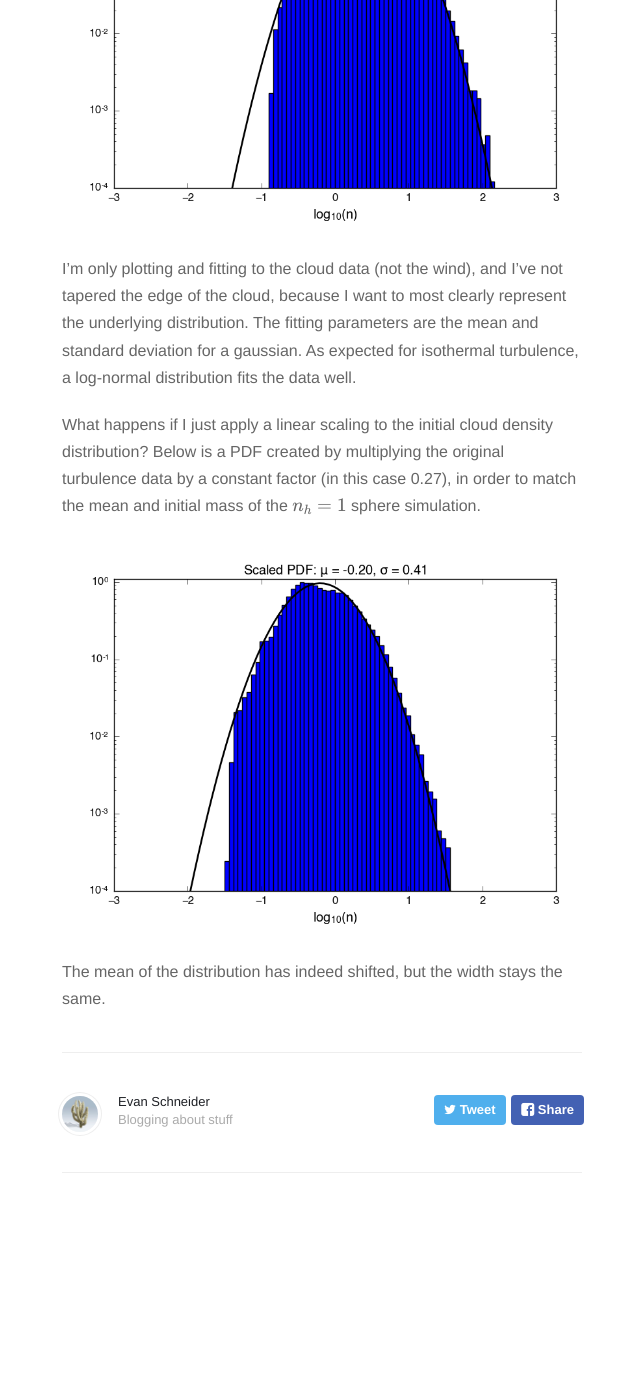
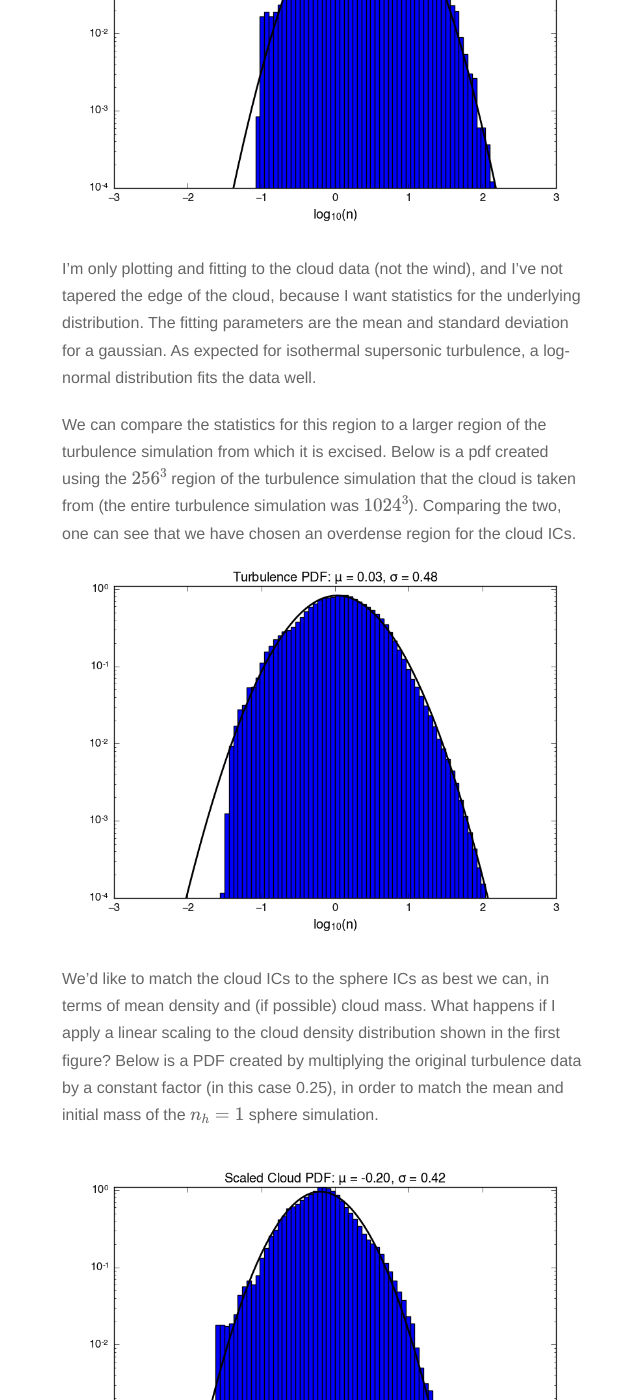
Before and after one commit to evaneschneider/site, a Jekyll site: the page built from _posts/2016-4-13-Cloud_PDFs.markdown, in a window 1280 px wide and 1400 px high, scrolled down 1121 px. Shown: the whole window, without its empty margins (318-958 px from the left). Built offline with Jekyll 4.4.1, drawn with Linux system fonts in a browser that asks for light colours; nearby versions of some CDN libraries; formulas are drawn with MathJax 3; before the commit the page ends 2434 px from its top, so only the background shows below that; some of the changed text lies outside the part shown.

Commit message:
more stuff

```diff
--- a/_posts/2016-4-13-Cloud_PDFs.markdown
+++ b/_posts/2016-4-13-Cloud_PDFs.markdown
@@ -13,16 +13,25 @@ data.
 <img src="{{ site.url }}assets/images/cloud_PDF.png">
 
 I'm only plotting and fitting to the cloud data (not the wind), and I've not tapered
-the edge of the cloud, because I want to most clearly represent the underlying
+the edge of the cloud, because I want statistics for the underlying
 distribution. The fitting parameters are the mean and standard deviation for a
-gaussian. As expected for isothermal turbulence, a log-normal distribution fits the
+gaussian. As expected for isothermal supersonic turbulence, a log-normal distribution fits the
 data well.
 
-What happens if I just apply a linear scaling to the initial cloud density distribution?
+We can compare the statistics for this region to a larger region of the turbulence
+simulation from which it is excised. Below is a pdf created using the $$256^3$$
+region of the turbulence simulation that the cloud is taken from (the entire turbulence simulation
+was $$1024^3$$). Comparing the two, one can see that we have chosen an overdense
+region for the cloud ICs.
+<img src="{{ site.url }}assets/images/turbulence_PDF.png">
+
+We'd like to match the cloud ICs to the sphere ICs as best we can, in terms of mean density and
+(if possible) cloud mass. What happens if I apply a linear scaling to the cloud density distribution
+shown in the first figure?
 Below is a PDF created by multiplying the original turbulence data by a constant factor
-(in this case 0.27), in order to match the mean and initial mass of the $$n_h = 1$$ sphere
+(in this case 0.25), in order to match the mean and initial mass of the $$n_h = 1$$ sphere
 simulation.
 
 <img src="{{ site.url }}assets/images/scaled_PDF.png">
 
-The mean of the distribution has indeed shifted, but the width stays the same.
+The mean of the distribution has shifted, but the width stays the same.
```
Also changed, not shown: assets/images/cloud.png, assets/images/cloud_PDF.png, assets/images/scaled_PDF.png, assets/images/turbulence_PDF.png (added).
